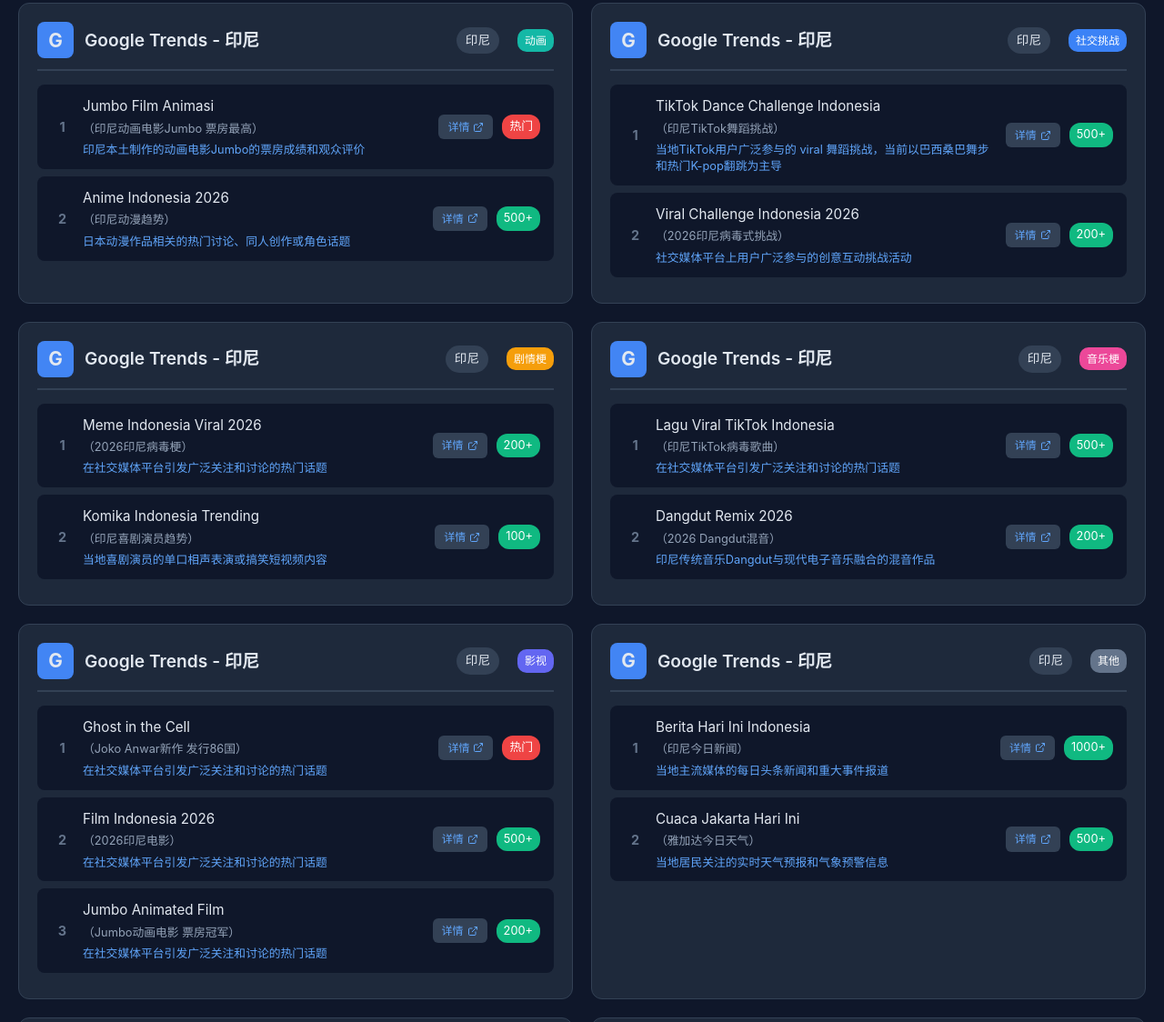
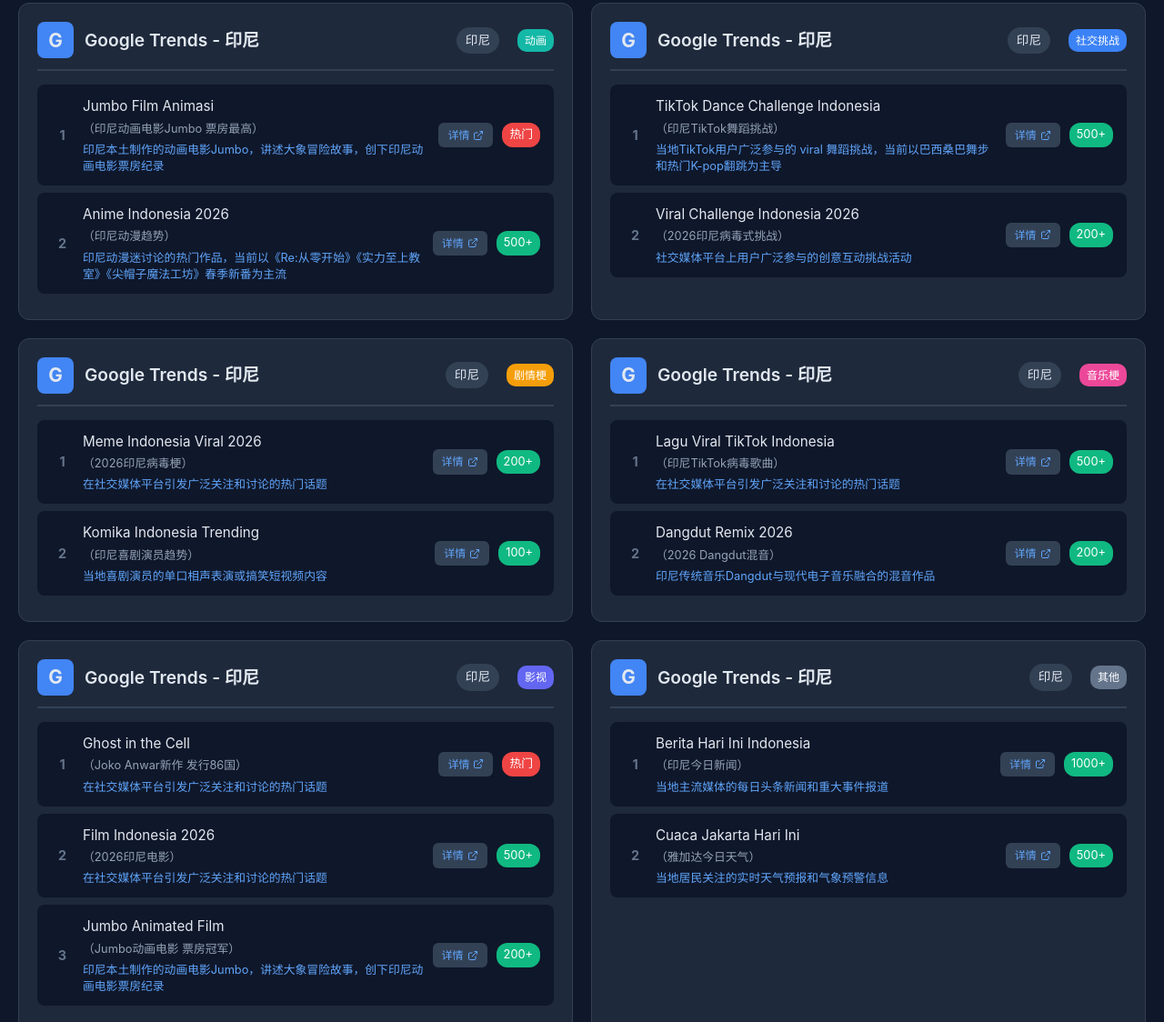
Before and after one commit to GHioggia/sea-trending, a plain HTML site: page index.html in a window 1280 px wide. Shown: the part 1653-2777 px from the top of the page at 91% size. Drawn offline with Linux system fonts and the light colour scheme.

Commit message:
Update anime descriptions with specific trending titles

```diff
--- a/index.html
+++ b/index.html
@@ -271,8 +271,8 @@
                 title: 'Google Trends - 印尼',
                 category: 'animation', categoryName: '动画',
                 topics: [
-                    { rank: 1, original: 'Jumbo Film Animasi', translation: '（印尼动画电影Jumbo 票房最高）', description: '印尼本土制作的动画电影Jumbo的票房成绩和观众评价', volume: '热门', link: 'https://www.google.com/search?q=Jumbo+Indonesian+animated+film+2026' },
-                    { rank: 2, original: 'Anime Indonesia 2026', translation: '（印尼动漫趋势）', description: '日本动漫作品相关的热门讨论、同人创作或角色话题', volume: '500+', link: 'https://www.google.com/search?q=Indonesian+anime+2026' },
+                    { rank: 1, original: 'Jumbo Film Animasi', translation: '（印尼动画电影Jumbo 票房最高）', description: '印尼本土制作的动画电影Jumbo，讲述大象冒险故事，创下印尼动画电影票房纪录', volume: '热门', link: 'https://www.google.com/search?q=Jumbo+Indonesian+animated+film+2026' },
+                    { rank: 2, original: 'Anime Indonesia 2026', translation: '（印尼动漫趋势）', description: '印尼动漫迷讨论的热门作品，当前以《Re:从零开始》《实力至上教室》《尖帽子魔法工坊》春季新番为主流', volume: '500+', link: 'https://www.google.com/search?q=Indonesian+anime+2026' },
                 ]
             },
             {
@@ -309,7 +309,7 @@
                 topics: [
                     { rank: 1, original: 'Ghost in the Cell', translation: '（Joko Anwar新作 发行86国）', description: '在社交媒体平台引发广泛关注和讨论的热门话题', volume: '热门', link: 'https://www.google.com/search?q=Ghost+in+the+Cell+Joko+Anwar+2026' },
                     { rank: 2, original: 'Film Indonesia 2026', translation: '（2026印尼电影）', description: '在社交媒体平台引发广泛关注和讨论的热门话题', volume: '500+', link: 'https://www.google.com/search?q=Film+Indonesia+2026' },
-                    { rank: 3, original: 'Jumbo Animated Film', translation: '（Jumbo动画电影 票房冠军）', description: '在社交媒体平台引发广泛关注和讨论的热门话题', volume: '200+', link: 'https://www.google.com/search?q=Jumbo+Indonesian+animated+film+2026' },
+                    { rank: 3, original: 'Jumbo Animated Film', translation: '（Jumbo动画电影 票房冠军）', description: '印尼本土制作的动画电影Jumbo，讲述大象冒险故事，创下印尼动画电影票房纪录', volume: '200+', link: 'https://www.google.com/search?q=Jumbo+Indonesian+animated+film+2026' },
                 ]
             },
             {
@@ -406,8 +406,8 @@
                 title: 'Google Trends - 泰国',
                 category: 'animation', categoryName: '动画',
                 topics: [
-                    { rank: 1, original: 'อนิเมะ มาแรง 2026', translation: '（2026热门动漫）', description: '在社交媒体平台引发广泛关注和讨论的热门话题', volume: '500+', link: 'https://www.google.com/search?q=อนิเมะ+มาแรง+2026' },
-                    { rank: 2, original: 'การ์ตูนไทย 2026', translation: '（2026泰国动画）', description: '在社交媒体平台引发广泛关注和讨论的热门话题', volume: '200+', link: 'https://www.google.com/search?q=Thai+animation+2026' },
+                    { rank: 1, original: 'อนิเมะ มาแรง 2026', translation: '（2026热门动漫）', description: '日本动漫作品相关的热门讨论、同人创作或角色话题', volume: '500+', link: 'https://www.google.com/search?q=อนิเมะ+มาแรง+2026' },
+                    { rank: 2, original: 'การ์ตูนไทย 2026', translation: '（2026泰国动画）', description: '日本动漫作品相关的热门讨论、同人创作或角色话题', volume: '200+', link: 'https://www.google.com/search?q=Thai+animation+2026' },
                 ]
             },
             {
@@ -501,8 +501,8 @@
                 title: 'Google Trends - 菲律宾',
                 category: 'animation', categoryName: '动画',
                 topics: [
-                    { rank: 1, original: 'Anime Philippines 2026', translation: '（2026菲律宾动漫）', description: '日本动漫作品相关的热门讨论、同人创作或角色话题', volume: '500+', link: 'https://www.google.com/search?q=Anime+Philippines+2026' },
-                    { rank: 2, original: 'Filipino Animation Studio', translation: '（菲律宾动画工作室）', description: '在社交媒体平台引发广泛关注和讨论的热门话题', volume: '100+', link: 'https://www.google.com/search?q=Filipino+animation+studio+2026' },
+                    { rank: 1, original: 'Anime Philippines 2026', translation: '（2026菲律宾动漫）', description: '菲律宾动漫迷社区讨论焦点，当前以《海贼王》《咒术回战》《Re:从零开始S4》等作品热度最高', volume: '500+', link: 'https://www.google.com/search?q=Anime+Philippines+2026' },
+                    { rank: 2, original: 'Filipino Animation Studio', translation: '（菲律宾动画工作室）', description: '日本动漫作品相关的热门讨论、同人创作或角色话题', volume: '100+', link: 'https://www.google.com/search?q=Filipino+animation+studio+2026' },
                 ]
             },
             {
@@ -520,7 +520,7 @@
                 title: 'TikTok 热门 - 印尼',
                 category: 'gaming', categoryName: '游戏',
                 topics: [
-                    { rank: 1, original: '#anime', translation: '（动漫 1.54亿视频 游戏/二次元）', description: '日本动漫作品相关的热门讨论、同人创作或角色话题', volume: '1.54亿', link: 'https://www.tiktok.com/tag/anime' },
+                    { rank: 1, original: '#anime', translation: '（动漫 1.54亿视频 游戏/二次元）', description: 'TikTok动漫话题总榜，涵盖《海贼王》《咒术回战》《Re:从零开始S4》《实力至上教室IV》《尖帽子魔法工坊》等热门作品讨论', volume: '1.54亿', link: 'https://www.tiktok.com/tag/anime' },
                     { rank: 2, original: '#mobilelegends', translation: '（Mobile Legends）', description: '在社交媒体平台引发广泛关注和讨论的热门话题', volume: '8900万', link: 'https://www.tiktok.com/tag/mobilelegends' },
                     { rank: 3, original: 'Dreadout 3', translation: '（印尼恐怖游戏续作 2026）', description: '在社交媒体平台引发广泛关注和讨论的热门话题', volume: '热门', link: 'https://www.tiktok.com/search?q=Dreadout+3+Indonesia' },
                     { rank: 4, original: '#pubgmobile', translation: '（PUBG Mobile）', description: '热门战术竞技手游PUBG Mobile相关赛事更新或玩法内容', volume: '5600万', link: 'https://www.tiktok.com/tag/pubgmobile' },
@@ -597,7 +597,7 @@
                 topics: [
                     { rank: 1, original: 'Ghost in the Cell', translation: '（Joko Anwar恐怖电影 TikTok热议）', description: '在社交媒体平台引发广泛关注和讨论的热门话题', volume: '热门', link: 'https://www.tiktok.com/discover/ghost-in-the-cell-joko-anwar' },
                     { rank: 2, original: '#FilmIndonesia', translation: '（印尼电影）', description: '在社交媒体平台引发广泛关注和讨论的热门话题', volume: '890万', link: 'https://www.tiktok.com/tag/filmindonesia' },
-                    { rank: 3, original: 'Jumbo Animated Film', translation: '（Jumbo动画电影 印尼票房冠军）', description: '在社交媒体平台引发广泛关注和讨论的热门话题', volume: '450万', link: 'https://www.tiktok.com/discover/jumbo-indonesian-film' },
+                    { rank: 3, original: 'Jumbo Animated Film', translation: '（Jumbo动画电影 印尼票房冠军）', description: '印尼本土制作的动画电影Jumbo，讲述大象冒险故事，创下印尼动画电影票房纪录', volume: '450万', link: 'https://www.tiktok.com/discover/jumbo-indonesian-film' },
                 ]
             },
             {
@@ -605,9 +605,9 @@
                 title: 'TikTok 热门 - 印尼',
                 category: 'animation', categoryName: '动画',
                 topics: [
-                    { rank: 1, original: '#AnimeIndonesia', translation: '（印尼动漫）', description: '日本动漫作品相关的热门讨论、同人创作或角色话题', volume: '1800万', link: 'https://www.tiktok.com/tag/animeindonesia' },
-                    { rank: 2, original: '#AnimasiIndonesia', translation: '（印尼动画）', description: '当地本土动画作品的创作动态或播放信息', volume: '560万', link: 'https://www.tiktok.com/tag/animasiindonesia' },
-                    { rank: 3, original: 'Jumbo Film Animation', translation: '（Jumbo动画电影 TikTok热议）', description: '在社交媒体平台引发广泛关注和讨论的热门话题', volume: '320万', link: 'https://www.tiktok.com/discover/jumbo-animation' },
+                    { rank: 1, original: '#AnimeIndonesia', translation: '（印尼动漫）', description: '印尼动漫迷讨论的热门作品，当前以《Re:从零开始》《实力至上教室》《尖帽子魔法工坊》春季新番为主流', volume: '1800万', link: 'https://www.tiktok.com/tag/animeindonesia' },
+                    { rank: 2, original: '#AnimasiIndonesia', translation: '（印尼动画）', description: '印尼本土动画创作动态，包括Jumbo等国产动画电影的票房表现和观众反响', volume: '560万', link: 'https://www.tiktok.com/tag/animasiindonesia' },
+                    { rank: 3, original: 'Jumbo Film Animation', translation: '（Jumbo动画电影 TikTok热议）', description: '印尼本土制作的动画电影Jumbo，讲述大象冒险故事，创下印尼动画电影票房纪录', volume: '320万', link: 'https://www.tiktok.com/discover/jumbo-animation' },
                 ]
             },
             {
@@ -710,9 +710,9 @@
                 title: 'TikTok 热门 - 泰国',
                 category: 'animation', categoryName: '动画',
                 topics: [
-                    { rank: 1, original: '#AnimeThailand', translation: '（泰国动漫）', description: '日本动漫作品相关的热门讨论、同人创作或角色话题', volume: '1200万', link: 'https://www.tiktok.com/tag/animethailand' },
-                    { rank: 2, original: '#การ์ตูนไทย', translation: '（泰国动画）', description: '在社交媒体平台引发广泛关注和讨论的热门话题', volume: '890万', link: 'https://www.tiktok.com/tag/การ์ตูนไทย' },
-                    { rank: 3, original: 'Japan Anime Thailand Release', translation: '（日本动漫泰国上映）', description: '日本动漫作品相关的热门讨论、同人创作或角色话题', volume: '560万', link: 'https://www.tiktok.com/discover/anime-thailand-release' },
+                    { rank: 1, original: '#AnimeThailand', translation: '（泰国动漫）', description: '泰国动漫圈当前最火的话题，包括《Re:从零开始S4》《实力至上教室IV》等春季霸权番讨论', volume: '1200万', link: 'https://www.tiktok.com/tag/animethailand' },
+                    { rank: 2, original: '#การ์ตูนไทย', translation: '（泰国动画）', description: '日本动漫作品相关的热门讨论、同人创作或角色话题', volume: '890万', link: 'https://www.tiktok.com/tag/การ์ตูนไทย' },
+                    { rank: 3, original: 'Japan Anime Thailand Release', translation: '（日本动漫泰国上映）', description: '日本动漫在泰国的上映安排和版权引进信息，当前春季档以《Re:从零开始》《咒术回战》等作品为主', volume: '560万', link: 'https://www.tiktok.com/discover/anime-thailand-release' },
                 ]
             },
             {
@@ -814,9 +814,9 @@
                 title: 'TikTok 热门 - 菲律宾',
                 category: 'animation', categoryName: '动画',
                 topics: [
-                    { rank: 1, original: '#AnimePH', translation: '（菲律宾动漫）', description: '日本动漫作品相关的热门讨论、同人创作或角色话题', volume: '2200万', link: 'https://www.tiktok.com/tag/animeph' },
+                    { rank: 1, original: '#AnimePH', translation: '（菲律宾动漫）', description: '菲律宾动漫迷社区讨论焦点，当前以《海贼王》《咒术回战》《Re:从零开始S4》等作品热度最高', volume: '2200万', link: 'https://www.tiktok.com/tag/animeph' },
                     { rank: 2, original: '#CartoonPH', translation: '（菲律宾卡通）', description: '在社交媒体平台引发广泛关注和讨论的热门话题', volume: '890万', link: 'https://www.tiktok.com/tag/cartoonph' },
-                    { rank: 3, original: 'Anime Philippines Trending', translation: '（菲律宾动漫趋势）', description: '日本动漫作品相关的热门讨论、同人创作或角色话题', volume: '560万', link: 'https://www.tiktok.com/discover/anime-philippines-trending' },
+                    { rank: 3, original: 'Anime Philippines Trending', translation: '（菲律宾动漫趋势）', description: '菲律宾动漫迷社区讨论焦点，当前以《海贼王》《咒术回战》《Re:从零开始S4》等作品热度最高', volume: '560万', link: 'https://www.tiktok.com/discover/anime-philippines-trending' },
                 ]
             },
             {
@@ -856,7 +856,7 @@
                 category: 'movie', categoryName: '影视',
                 topics: [
                     { rank: 1, original: 'Ghost in the Cell', translation: '（Joko Anwar恐怖喜剧 破百万）', description: '在社交媒体平台引发广泛关注和讨论的热门话题', volume: '热门', link: 'https://twitter.com/search?q=Ghost+in+the+Cell+Joko+Anwar' },
-                    { rank: 2, original: 'Film Jumbo', translation: '（印尼动画电影Jumbo）', description: '在社交媒体平台引发广泛关注和讨论的热门话题', volume: '热门', link: 'https://twitter.com/search?q=Film+Jumbo+Indonesia' },
+                    { rank: 2, original: 'Film Jumbo', translation: '（印尼动画电影Jumbo）', description: '印尼本土动画电影Jumbo的票房成绩、观众评价和社交媒体讨论热度', volume: '热门', link: 'https://twitter.com/search?q=Film+Jumbo+Indonesia' },
                 ]
             },
             {
@@ -909,8 +909,8 @@
                 title: 'X (Twitter) - 印尼',
                 category: 'animation', categoryName: '动画',
                 topics: [
-                    { rank: 1, original: '#AnimeIndonesia', translation: '（印尼动漫）', description: '日本动漫作品相关的热门讨论、同人创作或角色话题', volume: '热门', link: 'https://twitter.com/search?q=%23AnimeIndonesia' },
-                    { rank: 2, original: 'Film Animasi Jumbo', translation: '（Jumbo动画电影讨论）', description: '印尼本土制作的动画电影Jumbo的票房成绩和观众评价', volume: '热门', link: 'https://twitter.com/search?q=Film+Animasi+Jumbo' },
+                    { rank: 1, original: '#AnimeIndonesia', translation: '（印尼动漫）', description: '印尼动漫迷讨论的热门作品，当前以《Re:从零开始》《实力至上教室》《尖帽子魔法工坊》春季新番为主流', volume: '热门', link: 'https://twitter.com/search?q=%23AnimeIndonesia' },
+                    { rank: 2, original: 'Film Animasi Jumbo', translation: '（Jumbo动画电影讨论）', description: '印尼本土制作的动画电影Jumbo，讲述大象冒险故事，创下印尼动画电影票房纪录', volume: '热门', link: 'https://twitter.com/search?q=Film+Animasi+Jumbo' },
                 ]
             },
             {
@@ -976,8 +976,8 @@
                 title: 'X (Twitter) - 泰国',
                 category: 'animation', categoryName: '动画',
                 topics: [
-                    { rank: 1, original: '#AnimeThailand', translation: '（泰国动漫）', description: '日本动漫作品相关的热门讨论、同人创作或角色话题', volume: '热门', link: 'https://twitter.com/search?q=%23AnimeThailand' },
-                    { rank: 2, original: '#การ์ตูนไทย', translation: '（泰国动画）', description: '在社交媒体平台引发广泛关注和讨论的热门话题', volume: '热门', link: 'https://twitter.com/search?q=การ์ตูนไทย' },
+                    { rank: 1, original: '#AnimeThailand', translation: '（泰国动漫）', description: '泰国动漫圈当前最火的话题，包括《Re:从零开始S4》《实力至上教室IV》等春季霸权番讨论', volume: '热门', link: 'https://twitter.com/search?q=%23AnimeThailand' },
+                    { rank: 2, original: '#การ์ตูนไทย', translation: '（泰国动画）', description: '日本动漫作品相关的热门讨论、同人创作或角色话题', volume: '热门', link: 'https://twitter.com/search?q=การ์ตูนไทย' },
                 ]
             },
             {
@@ -1090,8 +1090,8 @@
                 title: 'X (Twitter) - 菲律宾',
                 category: 'animation', categoryName: '动画',
                 topics: [
-                    { rank: 1, original: '#AnimePH', translation: '（菲律宾动漫）', description: '日本动漫作品相关的热门讨论、同人创作或角色话题', volume: '热门', link: 'https://twitter.com/search?q=%23AnimePH' },
-                    { rank: 2, original: 'Anime Philippines Trending', translation: '（菲律宾动漫趋势）', description: '日本动漫作品相关的热门讨论、同人创作或角色话题', volume: '热门', link: 'https://twitter.com/search?q=Anime+Philippines+trending' },
+                    { rank: 1, original: '#AnimePH', translation: '（菲律宾动漫）', description: '菲律宾动漫迷社区讨论焦点，当前以《海贼王》《咒术回战》《Re:从零开始S4》等作品热度最高', volume: '热门', link: 'https://twitter.com/search?q=%23AnimePH' },
+                    { rank: 2, original: 'Anime Philippines Trending', translation: '（菲律宾动漫趋势）', description: '菲律宾动漫迷社区讨论焦点，当前以《海贼王》《咒术回战》《Re:从零开始S4》等作品热度最高', volume: '热门', link: 'https://twitter.com/search?q=Anime+Philippines+trending' },
                 ]
             },
             {
@@ -1191,8 +1191,8 @@
                 title: 'Facebook 热门 - 印尼',
                 category: 'animation', categoryName: '动画',
                 topics: [
-                    { rank: 1, original: 'Anime Indonesia Community', translation: '（印尼动漫社区）', description: '日本动漫作品相关的热门讨论、同人创作或角色话题', volume: '热门', link: 'https://www.facebook.com/search/top/?q=Anime+Indonesia' },
-                    { rank: 2, original: 'Film Animasi Jumbo', translation: '（Jumbo动画电影讨论）', description: '印尼本土制作的动画电影Jumbo的票房成绩和观众评价', volume: '热门', link: 'https://www.facebook.com/search/top/?q=Film+Animasi+Jumbo' },
+                    { rank: 1, original: 'Anime Indonesia Community', translation: '（印尼动漫社区）', description: '印尼动漫爱好者社区的讨论热点，当前以春季新番《Re:从零开始S4》《实力至上教室IV》和长篇连载《海贼王》为主', volume: '热门', link: 'https://www.facebook.com/search/top/?q=Anime+Indonesia' },
+                    { rank: 2, original: 'Film Animasi Jumbo', translation: '（Jumbo动画电影讨论）', description: '印尼本土制作的动画电影Jumbo，讲述大象冒险故事，创下印尼动画电影票房纪录', volume: '热门', link: 'https://www.facebook.com/search/top/?q=Film+Animasi+Jumbo' },
                 ]
             },
             {
@@ -1282,8 +1282,8 @@
                 title: 'Facebook 热门 - 泰国',
                 category: 'animation', categoryName: '动画',
                 topics: [
-                    { rank: 1, original: 'Anime Thailand Community', translation: '（泰国动漫社区）', description: '日本动漫作品相关的热门讨论、同人创作或角色话题', volume: '热门', link: 'https://www.facebook.com/search/top/?q=Anime+Thailand' },
-                    { rank: 2, original: 'Japanese Anime Thailand Release', translation: '（日本动漫泰国上映）', description: '日本动漫作品相关的热门讨论、同人创作或角色话题', volume: '热门', link: 'https://www.facebook.com/search/top/?q=Japanese+anime+Thailand' },
+                    { rank: 1, original: 'Anime Thailand Community', translation: '（泰国动漫社区）', description: '泰国动漫迷社群的讨论焦点，当前以《Re:从零开始》第四季、《实力至上教室》第四季等春季霸权番最火', volume: '热门', link: 'https://www.facebook.com/search/top/?q=Anime+Thailand' },
+                    { rank: 2, original: 'Japanese Anime Thailand Release', translation: '（日本动漫泰国上映）', description: '日本动漫在泰国的上映安排和版权引进信息，当前春季档以《Re:从零开始》《咒术回战》等作品为主', volume: '热门', link: 'https://www.facebook.com/search/top/?q=Japanese+anime+Thailand' },
                 ]
             },
             {
@@ -1373,8 +1373,8 @@
                 title: 'Facebook 热门 - 菲律宾',
                 category: 'animation', categoryName: '动画',
                 topics: [
-                    { rank: 1, original: 'Anime Philippines Community', translation: '（菲律宾动漫社区）', description: '日本动漫作品相关的热门讨论、同人创作或角色话题', volume: '热门', link: 'https://www.facebook.com/search/top/?q=Anime+Philippines' },
-                    { rank: 2, original: 'Filipino Animation Studio', translation: '（菲律宾动画工作室）', description: '在社交媒体平台引发广泛关注和讨论的热门话题', volume: '热门', link: 'https://www.facebook.com/search/top/?q=Filipino+animation+studio' },
+                    { rank: 1, original: 'Anime Philippines Community', translation: '（菲律宾动漫社区）', description: '菲律宾动漫爱好者社区的热门话题，当前以《海贼王》《咒术回战》《Re:从零开始S4》《鬼灭之刃》讨论度最高', volume: '热门', link: 'https://www.facebook.com/search/top/?q=Anime+Philippines' },
+                    { rank: 2, original: 'Filipino Animation Studio', translation: '（菲律宾动画工作室）', description: '日本动漫作品相关的热门讨论、同人创作或角色话题', volume: '热门', link: 'https://www.facebook.com/search/top/?q=Filipino+animation+studio' },
                 ]
             },
             {
```
